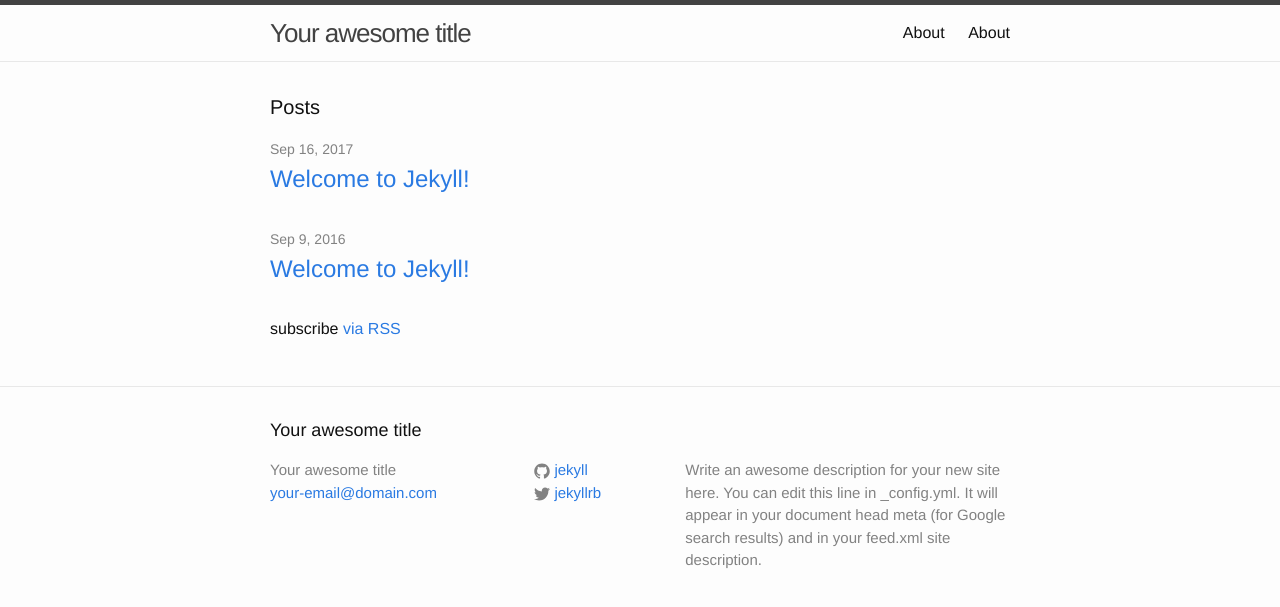
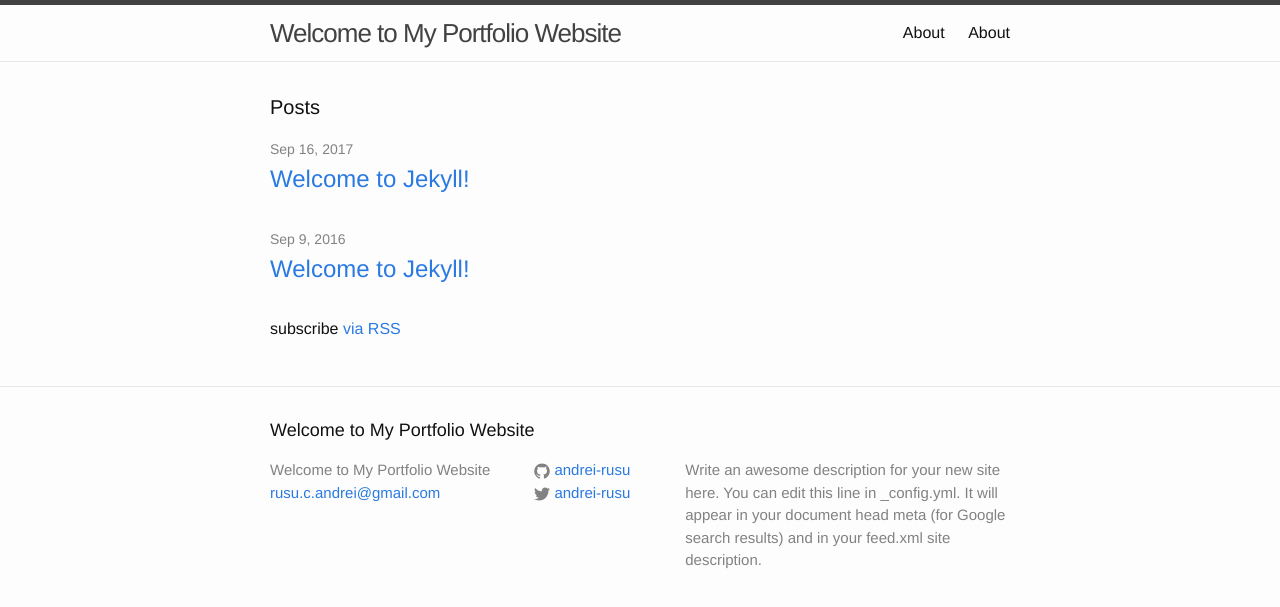
Before and after one commit to andrei-rusu/andrei-rusu.github.io, a Jekyll site: the page built from index.html, in a window 1280 px wide. Shown: the top 607 px of the page. Built offline with Jekyll 4.4.1, drawn with Linux system fonts in a browser that asks for light colours.

Commit message:
Add new info to config

```diff
--- a/_config.yml
+++ b/_config.yml
@@ -6,16 +6,16 @@
 # 'jekyll serve'. If you change this file, please restart the server process.
 
 # Site settings
-title: Your awesome title
-email: your-email@domain.com
+title: Welcome to My Portfolio Website
+email: rusu.c.andrei@gmail.com
 description: > # this means to ignore newlines until "baseurl:"
   Write an awesome description for your new site here. You can edit this
   line in _config.yml. It will appear in your document head meta (for
   Google search results) and in your feed.xml site description.
 baseurl: "" # the subpath of your site, e.g. /blog
-url: "http://yourdomain.com" # the base hostname & protocol for your site
-twitter_username: jekyllrb
-github_username:  jekyll
+url: "http://andrei-rusu.github.io" # the base hostname & protocol for your site
+twitter_username: andrei-rusu
+github_username:  andrei-rusu
 
 # Build settings
 markdown: kramdown
```
